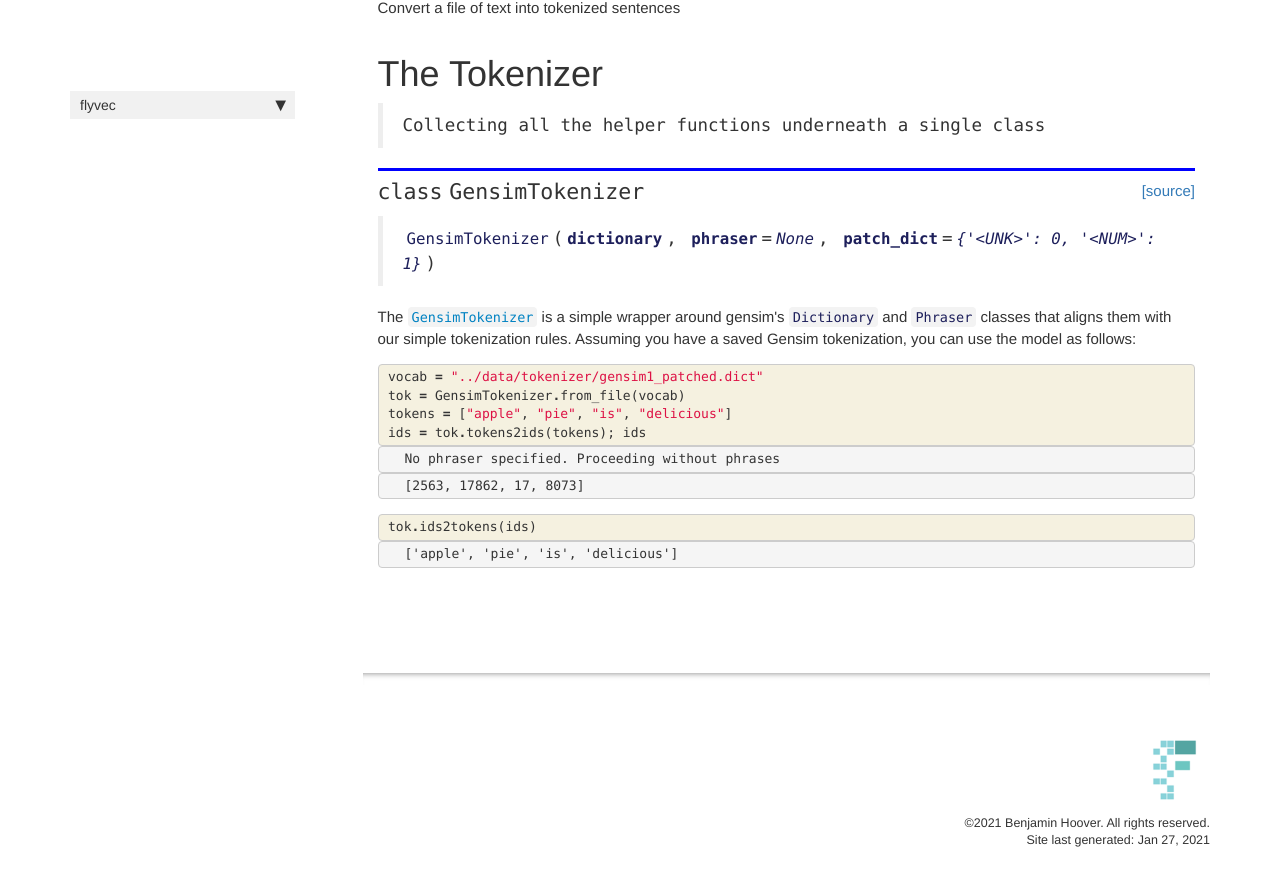
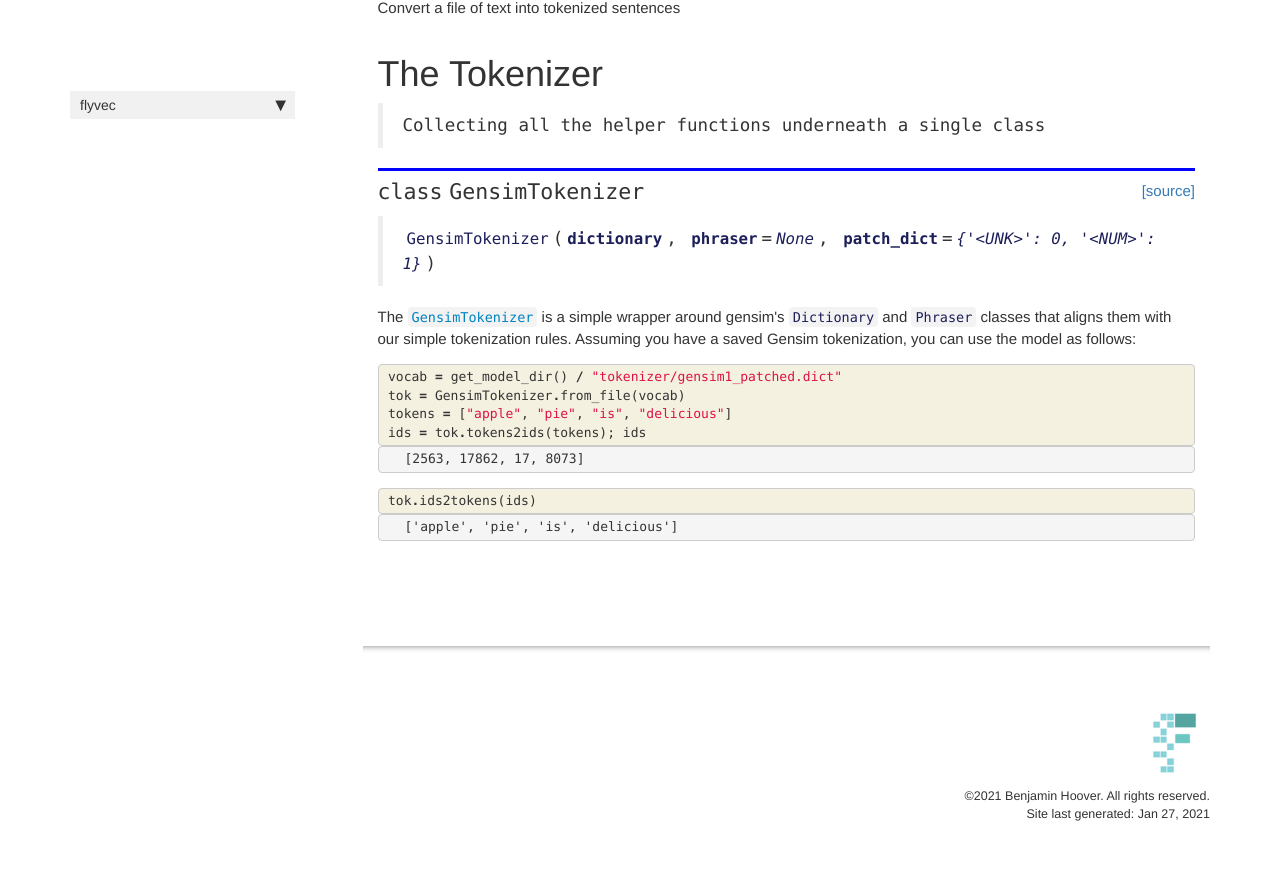
Before and after one commit to bhoov/flyvec, a Jekyll site: the page built from docs/Tokenizer.html, in a window 1280 px wide and 900 px high, scrolled down 3448 px. Shown: the top 886 px of the window. Built offline with Jekyll 4.4.1, drawn with Linux system fonts in a browser that asks for light colours; nearby versions of some CDN libraries; comment, search, counter and statistics services are not loaded.

Commit message:
Load tokenizer from config directory not local file

```diff
--- a/docs/Tokenizer.html
+++ b/docs/Tokenizer.html
@@ -133,7 +133,7 @@ nb_path: "nbs/01_Tokenizer.ipynb"
 
 
 <div class="output_markdown rendered_html output_subarea ">
-<h4 id="line2sentences" class="doc_header"><code>line2sentences</code><a href="https://github.com/bhoov/flyvec/tree/master/flyvec/tokenizer.py#L22" class="source_link" style="float:right">[source]</a></h4><blockquote><p><code>line2sentences</code>(<strong><code>line</code></strong>)</p>
+<h4 id="line2sentences" class="doc_header"><code>line2sentences</code><a href="https://github.com/bhoov/flyvec/tree/master/flyvec/tokenizer.py#L24" class="source_link" style="float:right">[source]</a></h4><blockquote><p><code>line2sentences</code>(<strong><code>line</code></strong>)</p>
 </blockquote>
 <p>Convert a line into sentences,</p>
 
@@ -207,7 +207,7 @@ nb_path: "nbs/01_Tokenizer.ipynb"
 
 
 <div class="output_markdown rendered_html output_subarea ">
-<h4 id="isascii" class="doc_header"><code>isascii</code><a href="https://github.com/bhoov/flyvec/tree/master/flyvec/tokenizer.py#L28" class="source_link" style="float:right">[source]</a></h4><blockquote><p><code>isascii</code>(<strong><code>s</code></strong>:<code>str</code>)</p>
+<h4 id="isascii" class="doc_header"><code>isascii</code><a href="https://github.com/bhoov/flyvec/tree/master/flyvec/tokenizer.py#L30" class="source_link" style="float:right">[source]</a></h4><blockquote><p><code>isascii</code>(<strong><code>s</code></strong>:<code>str</code>)</p>
 </blockquote>
 <p>Determine if <code>s</code> is an entirely ascii string. Used for back-compatibility with python&lt;3.7</p>
 
@@ -258,7 +258,7 @@ nb_path: "nbs/01_Tokenizer.ipynb"
 
 
 <div class="output_markdown rendered_html output_subarea ">
-<h4 id="strip_punc_unicode" class="doc_header"><code>strip_punc_unicode</code><a href="https://github.com/bhoov/flyvec/tree/master/flyvec/tokenizer.py#L37" class="source_link" style="float:right">[source]</a></h4><blockquote><p><code>strip_punc_unicode</code>(<strong><code>line</code></strong>)</p>
+<h4 id="strip_punc_unicode" class="doc_header"><code>strip_punc_unicode</code><a href="https://github.com/bhoov/flyvec/tree/master/flyvec/tokenizer.py#L39" class="source_link" style="float:right">[source]</a></h4><blockquote><p><code>strip_punc_unicode</code>(<strong><code>line</code></strong>)</p>
 </blockquote>
 <p>Strip all punctuation and unicode from the line</p>
 
@@ -332,7 +332,7 @@ nb_path: "nbs/01_Tokenizer.ipynb"
 
 
 <div class="output_markdown rendered_html output_subarea ">
-<h4 id="remove_multiple_spaces" class="doc_header"><code>remove_multiple_spaces</code><a href="https://github.com/bhoov/flyvec/tree/master/flyvec/tokenizer.py#L46" class="source_link" style="float:right">[source]</a></h4><blockquote><p><code>remove_multiple_spaces</code>(<strong><code>sentence</code></strong>)</p>
+<h4 id="remove_multiple_spaces" class="doc_header"><code>remove_multiple_spaces</code><a href="https://github.com/bhoov/flyvec/tree/master/flyvec/tokenizer.py#L48" class="source_link" style="float:right">[source]</a></h4><blockquote><p><code>remove_multiple_spaces</code>(<strong><code>sentence</code></strong>)</p>
 </blockquote>
 
 </div>
@@ -405,7 +405,7 @@ nb_path: "nbs/01_Tokenizer.ipynb"
 
 
 <div class="output_markdown rendered_html output_subarea ">
-<h4 id="isnum" class="doc_header"><code>isnum</code><a href="https://github.com/bhoov/flyvec/tree/master/flyvec/tokenizer.py#L50" class="source_link" style="float:right">[source]</a></h4><blockquote><p><code>isnum</code>(<strong><code>token</code></strong>)</p>
+<h4 id="isnum" class="doc_header"><code>isnum</code><a href="https://github.com/bhoov/flyvec/tree/master/flyvec/tokenizer.py#L52" class="source_link" style="float:right">[source]</a></h4><blockquote><p><code>isnum</code>(<strong><code>token</code></strong>)</p>
 </blockquote>
 
 </div>
@@ -443,7 +443,7 @@ nb_path: "nbs/01_Tokenizer.ipynb"
 
 
 <div class="output_markdown rendered_html output_subarea ">
-<h4 id="process_line" class="doc_header"><code>process_line</code><a href="https://github.com/bhoov/flyvec/tree/master/flyvec/tokenizer.py#L54" class="source_link" style="float:right">[source]</a></h4><blockquote><p><code>process_line</code>(<strong><code>line</code></strong>)</p>
+<h4 id="process_line" class="doc_header"><code>process_line</code><a href="https://github.com/bhoov/flyvec/tree/master/flyvec/tokenizer.py#L56" class="source_link" style="float:right">[source]</a></h4><blockquote><p><code>process_line</code>(<strong><code>line</code></strong>)</p>
 </blockquote>
 <p>Compose all transformations to process a line into tokens as desired</p>
 
@@ -613,7 +613,7 @@ nb_path: "nbs/01_Tokenizer.ipynb"
 
 
 <div class="output_markdown rendered_html output_subarea ">
-<h4 id="file2tokens" class="doc_header"><code>file2tokens</code><a href="https://github.com/bhoov/flyvec/tree/master/flyvec/tokenizer.py#L68" class="source_link" style="float:right">[source]</a></h4><blockquote><p><code>file2tokens</code>(<strong><code>fname</code></strong>)</p>
+<h4 id="file2tokens" class="doc_header"><code>file2tokens</code><a href="https://github.com/bhoov/flyvec/tree/master/flyvec/tokenizer.py#L70" class="source_link" style="float:right">[source]</a></h4><blockquote><p><code>file2tokens</code>(<strong><code>fname</code></strong>)</p>
 </blockquote>
 <p>Convert a file of text into tokenized sentences</p>
 
@@ -653,7 +653,7 @@ nb_path: "nbs/01_Tokenizer.ipynb"
 
 
 <div class="output_markdown rendered_html output_subarea ">
-<h2 id="GensimTokenizer" class="doc_header"><code>class</code> <code>GensimTokenizer</code><a href="https://github.com/bhoov/flyvec/tree/master/flyvec/tokenizer.py#L87" class="source_link" style="float:right">[source]</a></h2><blockquote><p><code>GensimTokenizer</code>(<strong><code>dictionary</code></strong>, <strong><code>phraser</code></strong>=<em><code>None</code></em>, <strong><code>patch_dict</code></strong>=<em><code>{'&lt;UNK&gt;': 0, '&lt;NUM&gt;': 1}</code></em>)</p>
+<h2 id="GensimTokenizer" class="doc_header"><code>class</code> <code>GensimTokenizer</code><a href="https://github.com/bhoov/flyvec/tree/master/flyvec/tokenizer.py#L89" class="source_link" style="float:right">[source]</a></h2><blockquote><p><code>GensimTokenizer</code>(<strong><code>dictionary</code></strong>, <strong><code>phraser</code></strong>=<em><code>None</code></em>, <strong><code>patch_dict</code></strong>=<em><code>{'&lt;UNK&gt;': 0, '&lt;NUM&gt;': 1}</code></em>)</p>
 </blockquote>
 
 </div>
@@ -687,7 +687,7 @@ nb_path: "nbs/01_Tokenizer.ipynb"
 
 <div class="inner_cell">
     <div class="input_area">
-<div class=" highlight hl-ipython3"><pre><span></span><span class="n">vocab</span> <span class="o">=</span> <span class="s2">&quot;../data/tokenizer/gensim1_patched.dict&quot;</span>
+<div class=" highlight hl-ipython3"><pre><span></span><span class="n">vocab</span> <span class="o">=</span> <span class="n">get_model_dir</span><span class="p">()</span> <span class="o">/</span> <span class="s2">&quot;tokenizer/gensim1_patched.dict&quot;</span>
 <span class="n">tok</span> <span class="o">=</span> <span class="n">GensimTokenizer</span><span class="o">.</span><span class="n">from_file</span><span class="p">(</span><span class="n">vocab</span><span class="p">)</span>
 <span class="n">tokens</span> <span class="o">=</span> <span class="p">[</span><span class="s2">&quot;apple&quot;</span><span class="p">,</span> <span class="s2">&quot;pie&quot;</span><span class="p">,</span> <span class="s2">&quot;is&quot;</span><span class="p">,</span> <span class="s2">&quot;delicious&quot;</span><span class="p">]</span>
 <span class="n">ids</span> <span class="o">=</span> <span class="n">tok</span><span class="o">.</span><span class="n">tokens2ids</span><span class="p">(</span><span class="n">tokens</span><span class="p">);</span> <span class="n">ids</span>
@@ -699,14 +699,6 @@ nb_path: "nbs/01_Tokenizer.ipynb"
 
 <div class="output_wrapper">
 <div class="output">
-
-<div class="output_area">
-
-<div class="output_subarea output_stream output_stdout output_text">
-<pre>No phraser specified. Proceeding without phrases
-</pre>
-</div>
-</div>
 
 <div class="output_area">
 
--- a/flyvec/__init__.py
+++ b/flyvec/__init__.py
@@ -1,4 +1,4 @@
-__version__ = "0.0.11"
+__version__ = "0.0.12"
 from .core import FlyVec
 from .tokenizer import GensimTokenizer
 
--- a/flyvec/tokenizer.py
+++ b/flyvec/tokenizer.py
@@ -13,8 +13,10 @@ import regex as re
 import string
 from cached_property import cached_property
 import numpy as np
+
 from typing import *
 from fastcore.test import *
+from .downloader import prepare_flyvec_data, get_config_dir, get_model_dir
 
 # Cell
 spattern = re.compile(r"(?<!\w\.\w.)(?<![A-Z][a-z]\.)(?<=\.|\?)\s")
```
Also changed, not shown: README.md, 3 other files.
